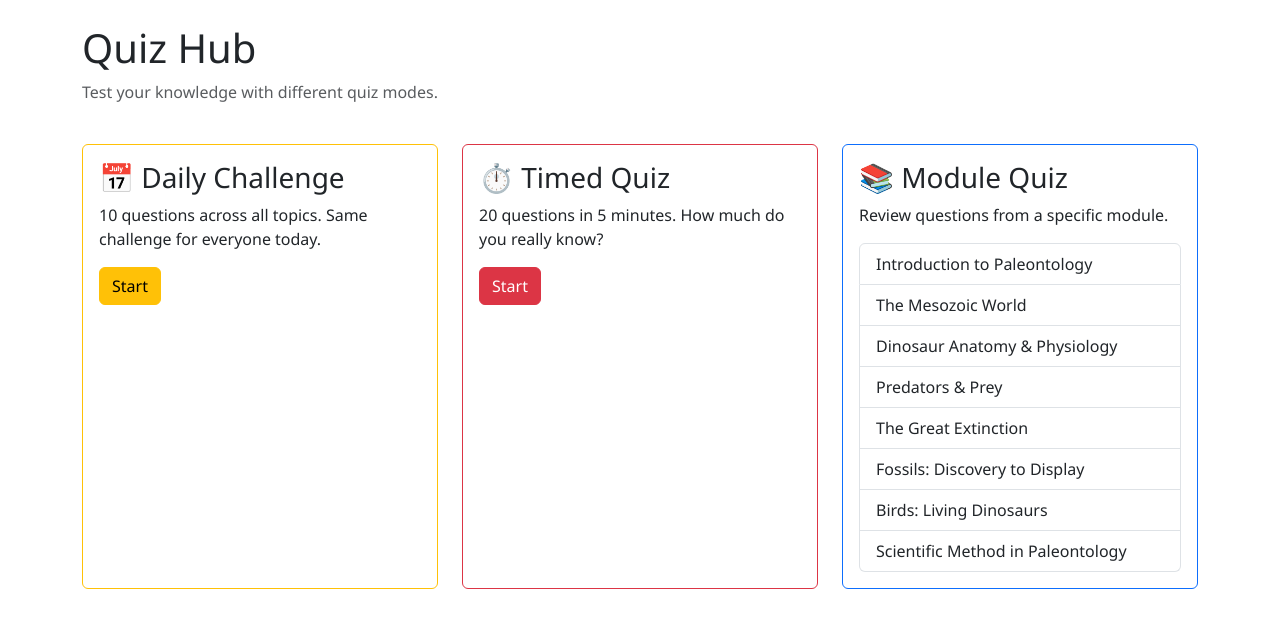
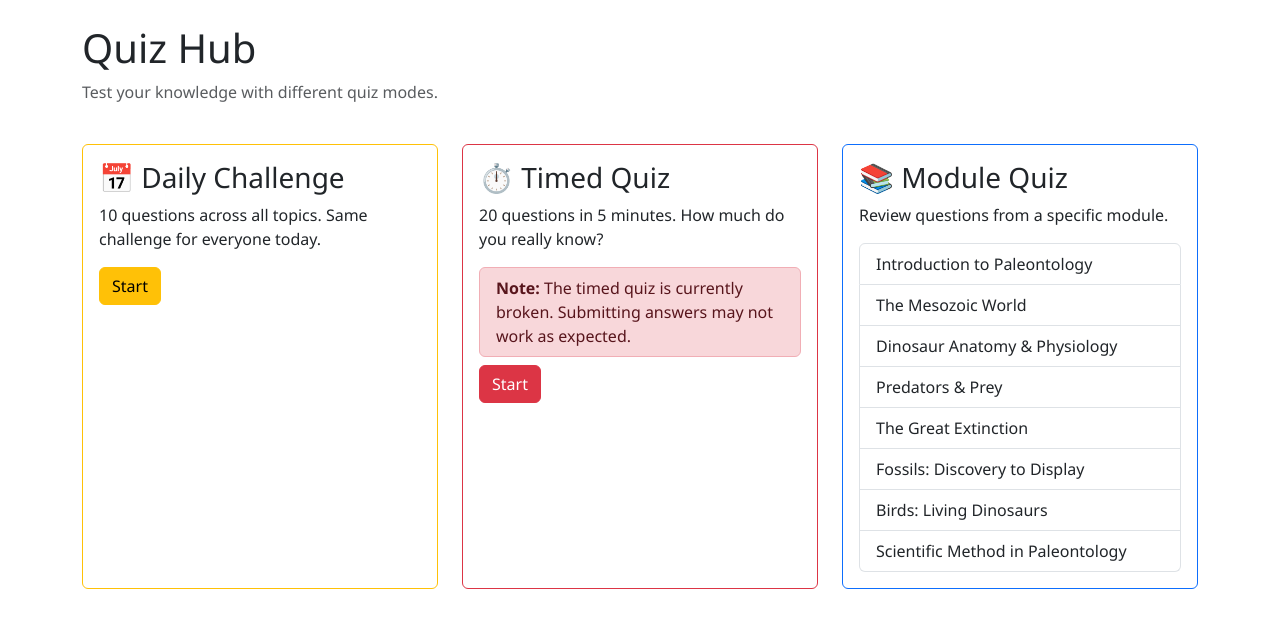
Before and after one commit to AI-Ned/DinoScholar, a Flask app: page /quiz/ in a window 1280 px wide. Shown: the part 56-685 px from the top of the page. Run offline with Flask 3, Linux system fonts and the light colour scheme.

Commit message:
Added another notice to timed quiz

```diff
--- a/dinoscholar/web/templates/quiz/hub.html
+++ b/dinoscholar/web/templates/quiz/hub.html
@@ -19,6 +19,9 @@
             <div class="card-body">
                 <h3>⏱️ Timed Quiz</h3>
                 <p>20 questions in 5 minutes. How much do you really know?</p>
+                <div class="alert alert-danger py-2 mb-2">
+                    <strong>Note:</strong> The timed quiz is currently broken. Submitting answers may not work as expected.
+                </div>
                 <a href="{{ url_for('quiz.timed_quiz') }}" class="btn btn-danger">Start</a>
             </div>
         </div>
```
Also changed, not shown: dinoscholar/dinoscholar.db.
